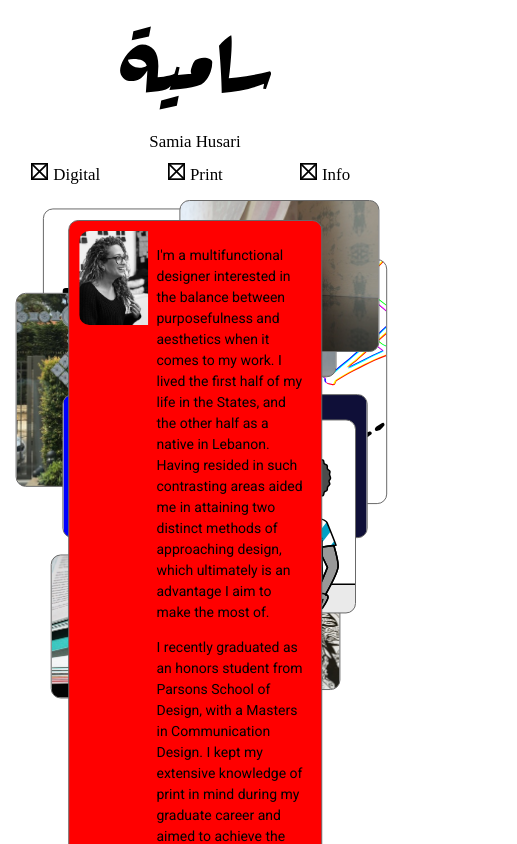
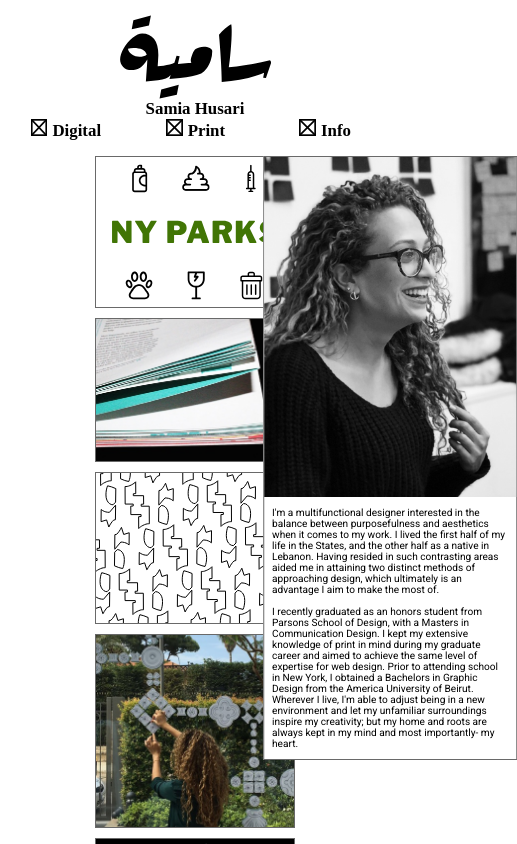
Before and after one commit to ryanabest/samia.design, a website: page index.html in a window 390 px wide. Both pictures are taken after a click on the element "Info". Shown: the top 844 px of the page, 517 px wide, since content can reach past the window. Drawn offline with Linux system fonts and the light colour scheme; a web font is replaced by a local one.

Commit message:
Add responsive design for landing page, animate from middle

```diff
--- a/css/header.css
+++ b/css/header.css
@@ -12,10 +12,12 @@
 .header {
   flex-direction: row;
   height: 13vh;
-  /* width: 100%; */
   vertical-align: middle;
   margin: 5vh;
   display: flex;
+  top: 0;
+  background-color: #fff;
+  z-index: 10000;
 }
 
 .header-filters {
@@ -68,11 +70,12 @@
   padding-left: 5%;
 }
 
-@media only screen and (max-width: 708px) {
+@media only screen and (max-width: 700px) {
   .header {
     flex-direction: column;
     height: auto;
     margin: 15px auto;
+    position: sticky;
   }
 
   .header h1 {
--- a/css/landing-styles.css
+++ b/css/landing-styles.css
@@ -15,7 +15,6 @@ p {font-family: 'Roboto',sans-serif;}
   visibility: hidden;
   opacity: 0;
   padding: 0;
-  border: none;
   position: absolute;
   width:     65vw;
   max-width: 65vw;
@@ -26,8 +25,8 @@ p {font-family: 'Roboto',sans-serif;}
   display: flex;
   align-items: flex-start;
   transform: translateX(17.5vw);
-  border-radius: 10px;
   border: 1px solid #696969;
+  flex-direction: row;
 }
 
 #photo-me {
@@ -45,7 +44,6 @@ p {font-family: 'Roboto',sans-serif;}
 #photo-me img {
   max-width:  100%;
   max-height: 100%;
-  border-radius: 10px 0 0 10px;
 }
 
 #surprise {
@@ -65,110 +63,16 @@ p {font-family: 'Roboto',sans-serif;}
   max-height: 100%;
 }
 
-/* ---- */
-
-.colorbox {
-  font-family: 'Bungee Inline';
-  color: black;
-  font-size: 200px;
-  text-align: center;
-  animation: 5s change infinite;
-
-}
-
- @keyframes change {
-     0%  {color: white;}
-    12%  {color: #FEF1DE;}
-    22%  {color: #FEDACA;}
-    33%  {color: #E1AD86;}
-    44%  {color: #AB671E;}
-    55%  {color: #893708;}
-    66%  {color: #6A0100;}
-    77%  {color: #380000;}
-    88%  {color: black;}
-   100%  {color: black;}
-
-}
-.next-steps {
-  padding-left: 30px;
-}
-
-@media only screen and (max-width: 708px) {
-  /* ASK how .header-filters move them below logo through padding */
-  /* ASK how can we make the hover into a toggle */
-  .wrapper .previews {max-width: 500px;}
-
-  h1 {font: 18px 'Rakkas';}
-
-  h2 {font: bolder 18px "Roboto-Thin";}
-
-  p {font: 14px/1.5 'Roboto';}
-
-  h3 {
-    font: 12px 'Rakkas';
-    margin: 0px;
-    padding: 10px 10px 5px 4px;
+@media screen and (max-width: 708px) {
+  #info-preview {
+    flex-direction: column;
   }
 
-  h4 {
-    font: 10px 'Roboto';
-    margin: 0;
-    padding: 4px 10px 4px 4px;
+  #photo-me {
+    width: 100%;
   }
 
-
- #previews {
-   padding-bottom: 20px;
- }
-
-  #info-preview {
-    width: 80%;
-    height: auto;
-    background-color: red;
-    font: 12px 'Roboto';
-    padding: 10px;
-    position: relative;
-    vertical-align: top;
+  #about-me {
+    width: 100%;
   }
-
-  .photo-me img {
-    width: 30%;
-  }
-  .about-me {
-    width: 70%;
-  }
-  .preview {
-    width: calc(200px*0.65);
-    padding-left: 5px;
-  }
-
-  .surprise {
-    padding: 10px;
-    text-align: center;
-  }
-
-  .surprise img {
-    align-content: center;
-    width: 100%;
-    height: auto;
-  }
-
-  #aub {height: calc(144px*0.65);}
-  #acc {height: calc(160px*0.65);}
-  #blr {height: calc(160px*0.65);}
-  #exhalt {height: calc(200px*0.65);}
-  #firefly {height: calc(144px*0.65);}
-  #graphics {height: calc(144px*0.65);}
-  #kooz {height: calc(200px*0.65);}
-  #marvelous {height: calc(200px*0.65);}
-  #monkeybars {height: calc(144px*0.65);}
-  #parks {height: calc(160px*0.65);}
-  #mark {height: calc(248px*0.65)}
-  #screen {height: calc(248px*0.65);}
-  #shedding {height: calc(160px*0.65);}
-
-  .c {background: #ff0;}
-  .c2 {width: calc(100% - 20px);}
-
-
 }
--- a/css/styles.css
+++ b/css/styles.css
@@ -5,13 +5,16 @@
   padding: 10px 10px 5px 4px;
 }
 
-.preview h4, a {
-  font-family: 'Roboto',sans-serif;
+.preview h4 {
   font-weight: 400;
   font-size: 1.2vh;
   margin: 0;
   padding: 4px 10px 4px 4px;
+}
+
+.preview a {
   text-decoration: none;
+  font-family: 'Roboto',sans-serif;
 }
 
 .preview {
@@ -25,16 +28,22 @@
   padding: 0 .5vw 0 .5vw;
   margin-top: 0;
   transition: transform 1s, visibility 0.2s, opacity 0.2s linear;
-  border-radius: 10px;
+  left: 50%;
+  /* transform: translateX(-100px); */
 }
 
-.preview .header {
-  margin: 0;
-  height: 15%;
-  width: 100%;
-  cursor: move;
+@media screen and (max-width: 700px) {
+  .preview {
+    position: static;
+    display: inline-block;
+    margin-bottom: 10px;
+  }
+
+  .previews {
+    display: flex;
+    width: 100vw;
+    flex-direction: column;
+    align-items: center;
+  }
+
 }
-
-.preview .descr {
-  height: 85%;
-}
--- a/index.html
+++ b/index.html
@@ -2,11 +2,10 @@
 <html>
   <head>
     <title>Samia Husari</title>
+    <meta name="viewport" content="width=device-width, initial-scale=1, maximum-scale=1">
     <link href="css/landing-styles.css" media="all" rel="stylesheet" />
     <link href="css/header.css" media="all" rel="stylesheet" />
     <link href="css/styles.css" media="all" rel="stylesheet" />
-
-    <meta name="viewport" content="width=device-width, initial-scale=1, maximum-scale=1">
     <link href="https://fonts.googleapis.com/css?family=Roboto" rel="stylesheet">
     <link href="https://fonts.googleapis.com/css?family=Rakkas" rel="stylesheet">
   </head>
@@ -28,8 +27,6 @@
       </div>
     </div>
 
-    <div class="previews" id="previews"></div>
-
     <div class="preview info" id="info-preview">
       <div id="photo-me"><img src="assets/img/me.jpg"/></div>
       <div id="about-me">
@@ -37,6 +34,8 @@
         <p> I recently graduated as an honors student from Parsons School of Design, with a Masters in Communication Design. I kept my extensive knowledge of print in mind during my graduate career and aimed to achieve the same level of expertise for web design. Prior to attending school in New York, I obtained a Bachelors in Graphic Design from the America University of Beirut. Wherever I live, I'm able to adjust being in a new environment and let my unfamiliar surroundings inspire my creativity;  but my home and roots are always kept in my mind and most importantly- my heart. </p>
       </div>
     </div>
+
+    <div class="previews" id="previews"></div>
 
     <div id="surprise">
       <img src="assets/img/Projects-B.gif"/>
--- a/js/project-previews.js
+++ b/js/project-previews.js
@@ -1,15 +1,36 @@
+var x = window.matchMedia("(max-width: 700px)")
+x.addListener(render);
+let projectsObjs = []
 
 init()
-dragProjects()
+// dragProjects()
 
 function init() {
+  loadProjects(projects);
+  render(x);
+  projectFilters();
+}
+
+function loadProjects(projects) {
   for (p=0;p<projects.length;p++) {
     let project = new projectObj(projects[p].project_name,projects[p].project_type,projects[p].preview_type,projects[p].render_height,projects[p].display_name,projects[p].display_descr);
+    projectsObjs.push(project);
     load(project,"previews");
-    randomPos(project);
     background(project);
   }
-  projectFilters();
+}
+
+function render(x) {
+  let projects = document.getElementById("previews").children;
+  for (p=0;p<projects.length;p++) {
+    let project = projects[p].children[0];
+    if (x.matches) {
+      undoRandomPos(project);
+    } else {
+      randomPos(project);
+    }
+
+  }
 }
 
 function randomPos(project) {
@@ -24,11 +45,26 @@ function randomPos(project) {
   return Math.ceil(el.offsetHeight + margin);
 }
 
-  let projectDiv = document.getElementById(project.project_name);
-  let tx = Math.floor(Math.random() * (window.innerWidth - projectDiv.offsetWidth)/window.innerWidth * 100) + "vw";
+  let currentPos = project.getBoundingClientRect().x;
+  let randomPos = Math.random() * (window.innerWidth - project.offsetWidth);
+  // console.log();
+  // console.log(currentPos - randomPos);
+  // console.log(window.innerWidth);
+  let tx = (randomPos - currentPos)/window.innerWidth*100;
+  console.log(tx);
+  // let tx = Math.floor(Math.random() * (window.innerWidth - 2*project.offsetWidth)/window.innerWidth * 100)/2;
+  // tx *= Math.floor(Math.random()*2) == 1 ? 1 : -1;
+  tx += "vw";
+  // console.log(tx);
   let headerHeight = getAbsoluteHeight(document.getElementsByClassName("header")[0]);
-  let ty = Math.floor(Math.random() * (window.innerHeight - (3*getAbsoluteHeight(projectDiv)) - headerHeight)/window.innerHeight*100) + "vh";
-  projectDiv.style.transform = "translate(" + tx + "," + ty + ")";
+  let ty = Math.floor(Math.random() * (window.innerHeight - getAbsoluteHeight(project) - headerHeight)/window.innerHeight*100) + "vh";
+  project.style.transform = "translate(" + tx + "," + ty + ")";
+  let projectDiv = document.getElementById(project.id);
+}
+
+function undoRandomPos(project) {
+  project.style.transform = "translate(0vw,0vh)";
+  document.getElementById(project.id+"_parent").style.order = Math.floor(Math.random() * 900);
 }
 
 function projectFilters() {
@@ -42,10 +78,16 @@ function projectFilters() {
     for (let p=0;p<previews.length;p++) {
       if (Object.values(filter.srcElement.classList).indexOf("checked") === -1) {
         previews[p].style.visibility = "hidden"
+        setTimeout(function() {previews[p].style.display = "none";},300);
         previews[p].style.opacity = "0"
       } else {
         previews[p].style.visibility = "visible"
         previews[p].style.opacity = "1"
+        if (project_type === "info") {
+          previews[p].style.display = "inline-flex"
+        } else {
+          previews[p].style.display = "inline-block"
+        }
       }
     }
     if (document.getElementsByClassName("checked").length === 0) {
--- a/js/projects.js
+++ b/js/projects.js
@@ -38,12 +38,14 @@ function projectObj(project_name,project_type,preview_type,render_height,display
 function load(project,elementID) {
   let previewsDiv = document.getElementById(elementID)
   let div = document.createElement("div");
-  // let a = document.createElement("a");
-  // a.setAttribute("href",project.html_file_path);
+  div.setAttribute("id",project.project_name + "_parent");
+  div.setAttribute("class","preview_parent");
+
   div.innerHTML =
-    "<div class='preview " + project.class + "' id='" + project.project_name + "'>"
-    +"<div class='header'><h3>" + project.display_name + "</h3></div>"+
-    "<a href='" + project.html_file_path + "'><div class='descr'><h4>" + project.display_descr + "</h4></div></a></div>"
+    "<div class='" + project.class + "' id='" + project.project_name + "'>"+
+    "<a href='" + project.html_file_path + "'>"+
+    "<h3>" + project.display_name + "</h3>"+
+    "<h4>" + project.display_descr + "</h4></a></div>"
   previewsDiv.appendChild(div);
 }
 
```
